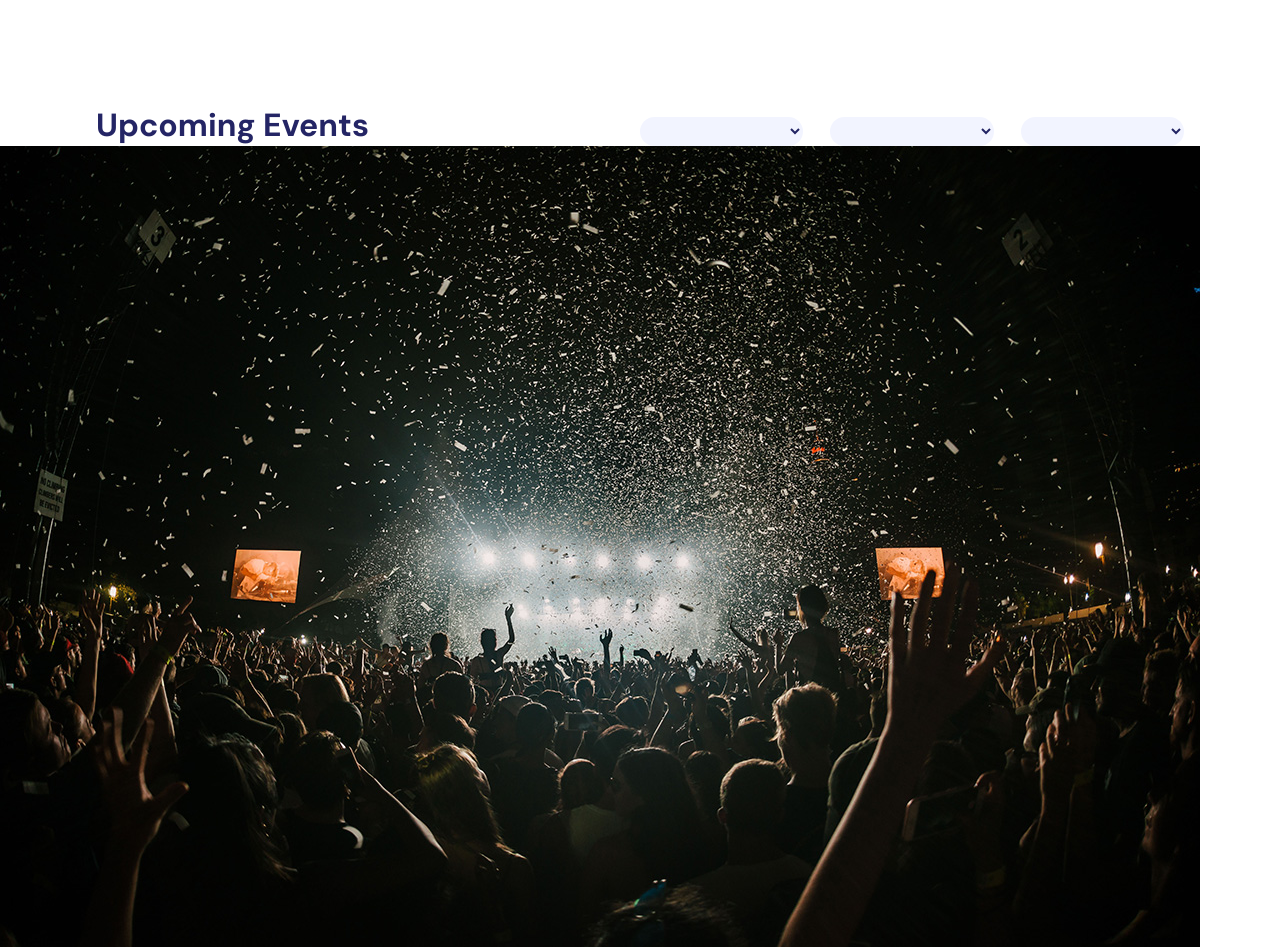
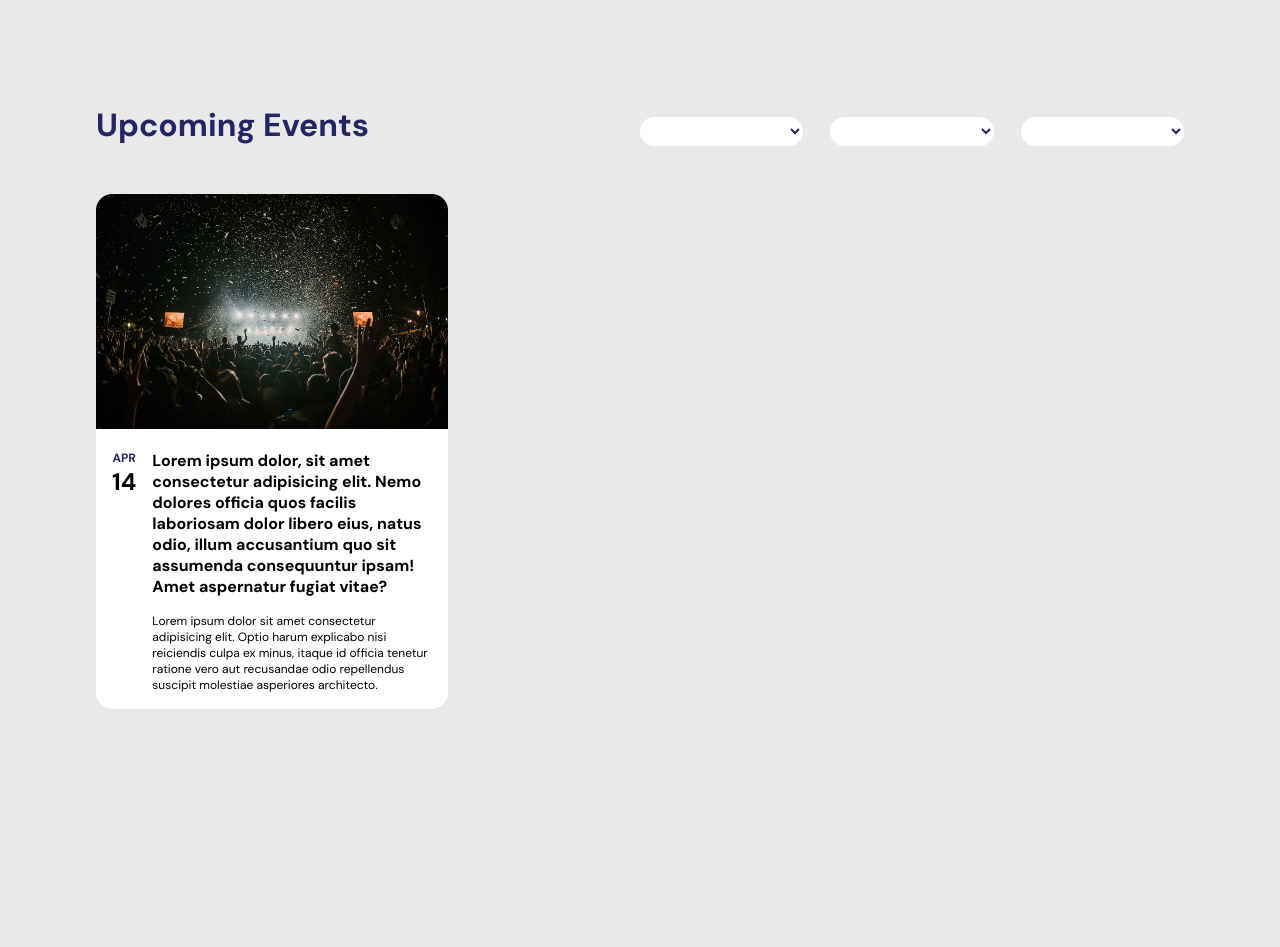
Before and after one commit to EirikOrkelbog/EventAPI, a plain HTML site: page index.html in a window 1280 px wide. Shown: the part 614-1561 px from the top of the page. After the commit the page ends 1371 px from the top, so only its background shows below. Drawn offline with nearby package versions, Linux system fonts and the light colour scheme.

Commit message:
styled card

```diff
--- a/_app/css/base.css
+++ b/_app/css/base.css
@@ -1,5 +1,6 @@
 body {
 	font-family: 'DM Sans', sans-serif;
 	font-size: 16px;
-	color: #ffffff;
+	color: var(--secondary-color);
+	background-color: var(--background-color);
 }
--- a/_app/css/main.css
+++ b/_app/css/main.css
@@ -5,3 +5,4 @@
 
 @import '/_app/css/modules/header.css';
 @import '/_app/css/modules/main-navigation.css';
+@import '/_app/css/modules/cards.css';
--- /dev/null
+++ b/_app/css/modules/cards.css
@@ -0,0 +1,50 @@
+.main_cards {
+	display: grid;
+	grid-template-columns: 1fr 1fr 1fr;
+	grid-template-rows: auto;
+	padding: 3rem 6rem;
+	gap: 1rem;
+}
+
+.card {
+	background-color: var(--secondary-color);
+	width: 100%;
+	border-radius: var(--border-radius);
+}
+
+.card_image img {
+	width: 100%;
+	border-radius: 1rem 1rem 0 0;
+}
+
+.card_info {
+	display: flex;
+	gap: 1rem;
+	padding: var(--padding);
+	color: var(--dark-text);
+}
+
+.card_info-date {
+	display: flex;
+	flex-direction: column;
+	align-items: center;
+}
+
+.card_info-text h4 {
+	margin-bottom: 1rem;
+}
+
+.card_info-text p {
+	font-size: var(--small);
+}
+
+.date-month {
+	font-size: var(--small);
+	color: var(--primary-color);
+	font-weight: var(--bold);
+}
+
+.date-number {
+	font-size: var(--large);
+	font-weight: var(--bold);
+}
--- a/_app/css/variables.css
+++ b/_app/css/variables.css
@@ -1,7 +1,7 @@
 :root {
 	--primary-color: #242565;
-	--background-color: #F5F5F5;
-	--secondary-color: #F2F4FF;
+	--background-color: #e9e9e9;
+	--secondary-color: #ffffff;
 	--dark-text: #000000;
 
 	--padding: 1rem;
```
